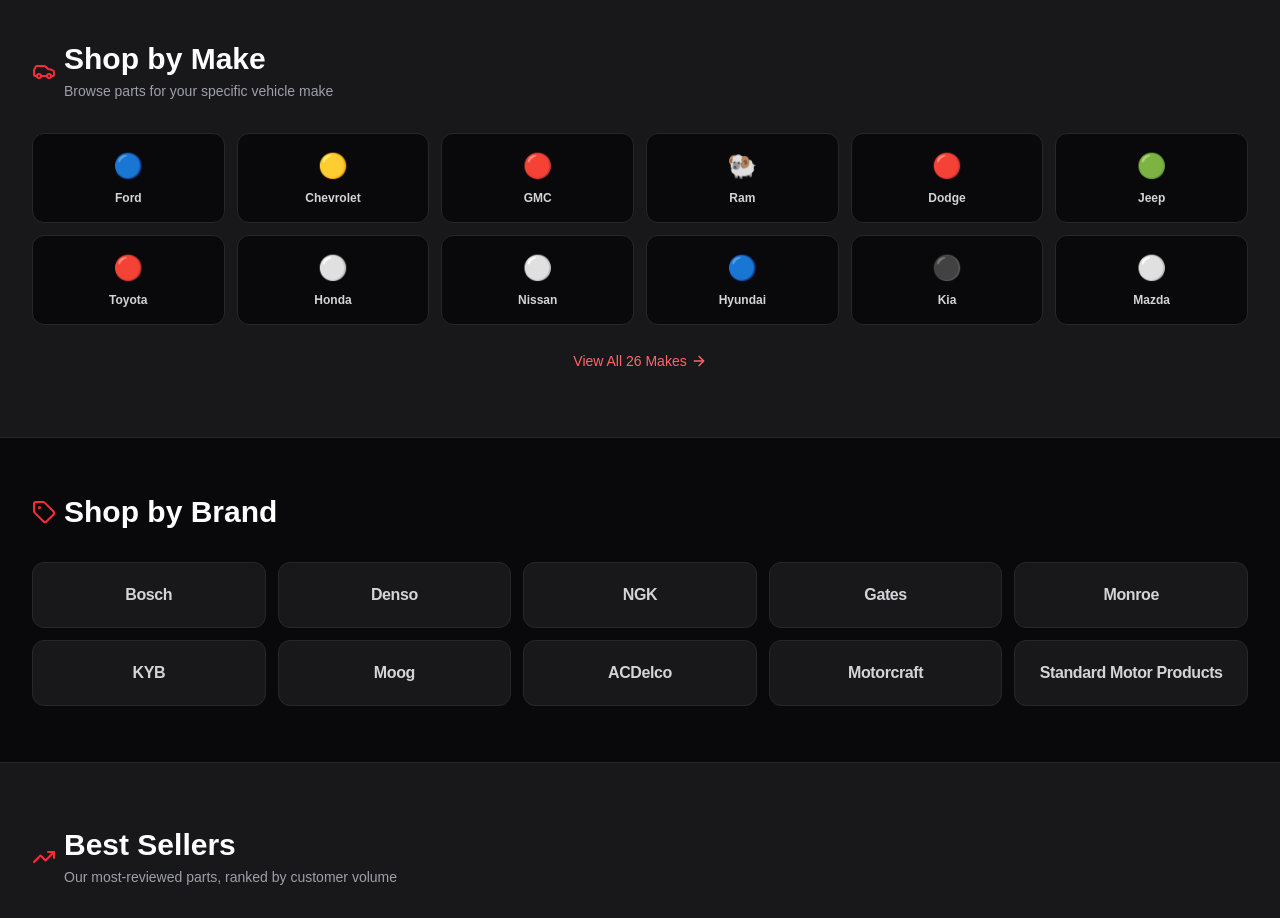
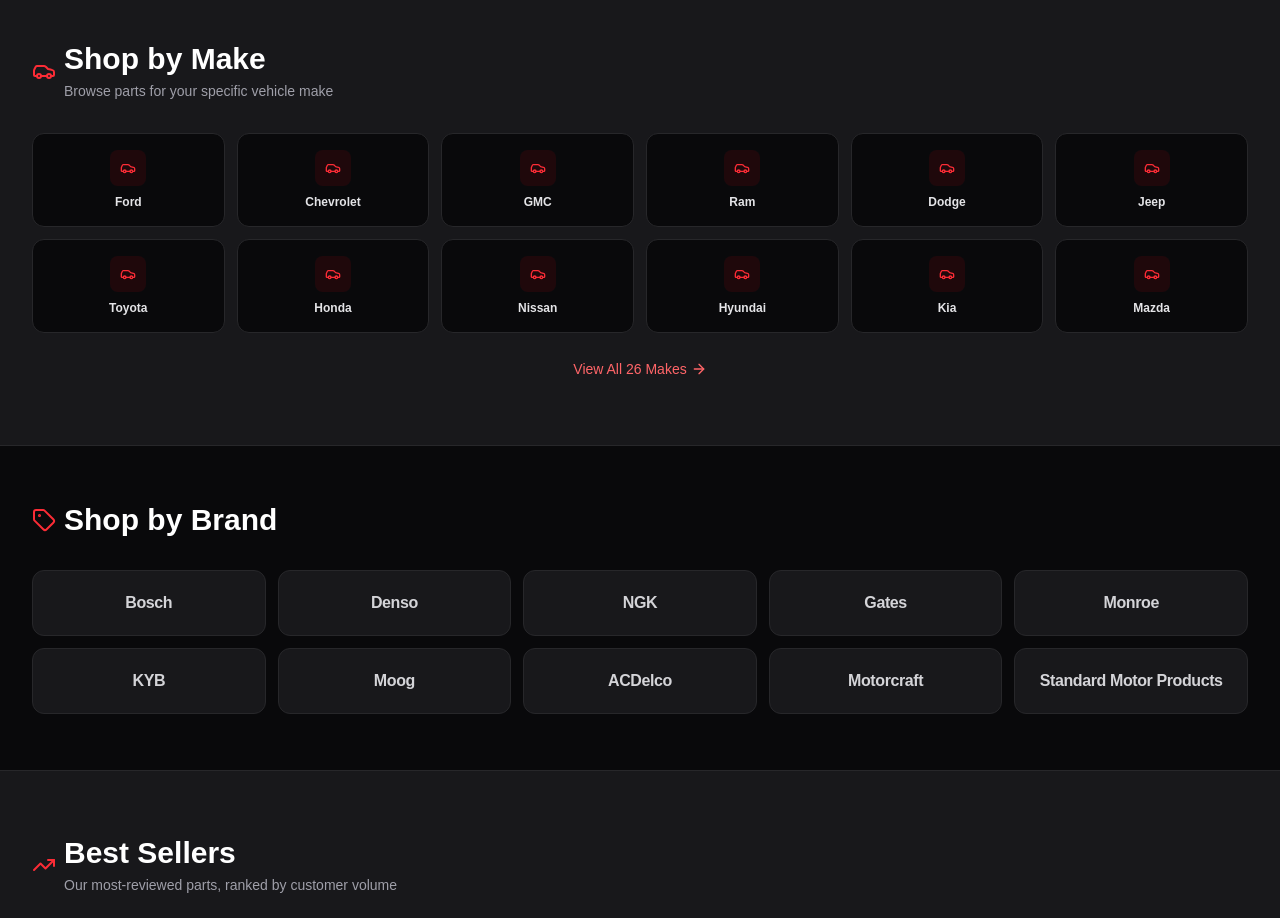
Before and after one commit to Awes0001/rockautotec-next, a Next.js app: page / in a window 1280 px wide. Shown: the part 1620-2538 px from the top of the page. Built offline with nearby package versions, Linux system fonts and the light colour scheme.

Commit message:
fix make logos and product cards

```diff
--- a/app/page.tsx
+++ b/app/page.tsx
@@ -66,8 +66,8 @@
         <PartIcon
           category={part.category}
           iconName={CATEGORY_ICON_NAMES[part.category]}
-          className="h-36 sm:h-40 w-full"
-          iconClassName="h-12 w-12 group-hover:scale-110 transition-transform duration-200"
+          className="h-20 w-full"
+          iconClassName="h-7 w-7 group-hover:scale-110 transition-transform duration-200"
         />
         {discount > 0 && (
           <span className="absolute top-2 left-2 bg-red-600 text-white text-xs font-bold px-2 py-0.5 rounded shadow">
@@ -409,10 +409,12 @@
               <Link
                 key={m.slug}
                 href={`/make/${m.slug}`}
-                className="flex flex-col items-center gap-2 rounded-xl border border-zinc-800 bg-zinc-950 p-4 hover:border-red-600 hover:bg-zinc-800 transition-all duration-200"
+                className="group flex flex-col items-center gap-2 rounded-xl border border-zinc-800 bg-zinc-950 p-4 hover:border-red-600 hover:bg-zinc-800 transition-all duration-200"
               >
-                <span className="text-2xl">{m.logo ?? "🚗"}</span>
-                <span className="text-xs font-semibold text-zinc-300">{m.name}</span>
+                <span className="flex h-9 w-9 items-center justify-center rounded-lg bg-red-600/10 text-red-500 group-hover:bg-red-600 group-hover:text-white transition-all duration-200">
+                  <Car className="h-4 w-4" />
+                </span>
+                <span className="text-xs font-bold text-zinc-200 group-hover:text-white transition-colors">{m.name}</span>
               </Link>
             ))}
           </div>
```
